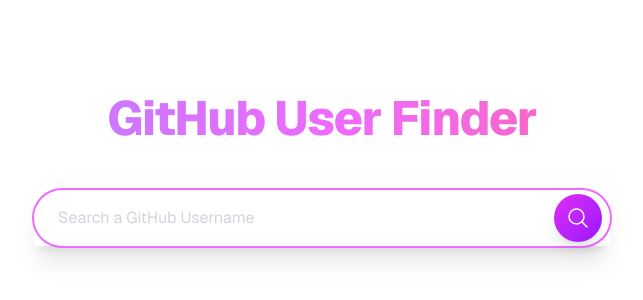
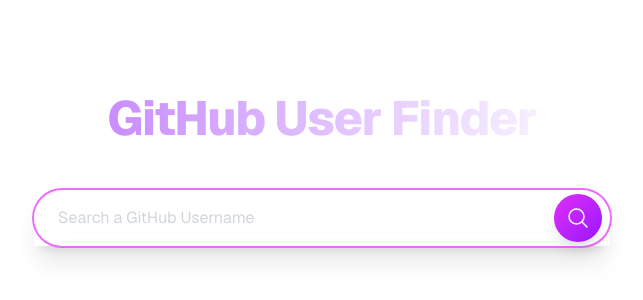
Before and after one commit to TnsaeANS/github-username-search, a Next.js app: page / in a window 1280 px wide. Shown: the part 230-530 px from the top of the page, without its empty margins (318-961 px from the left). Built offline with nearby package versions, Linux system fonts and the light colour scheme.

Commit message:
Enhance UI styling for user profile

```diff
--- a/app/page.tsx
+++ b/app/page.tsx
@@ -39,7 +39,7 @@
   return (
     <div className="min-h-screen flex flex-col items-center justify-center px-4 py-20 font-sans text-white">
       <div className="w-full max-w-xl mx-auto space-y-12">
-      <h1 className="text-center text-5xl font-extrabold bg-clip-text text-transparent bg-gradient-to-r from-purple-400 via-fuchsia-400 to-pink-400 tracking-tight select-none break-words">
+      <h1 className="text-center text-5xl font-extrabold bg-clip-text text-transparent bg-gradient-to-r from-purple-400 via-grey-400 to-white tracking-tight select-none break-words">
         GitHub User Finder
       </h1>
 
```
